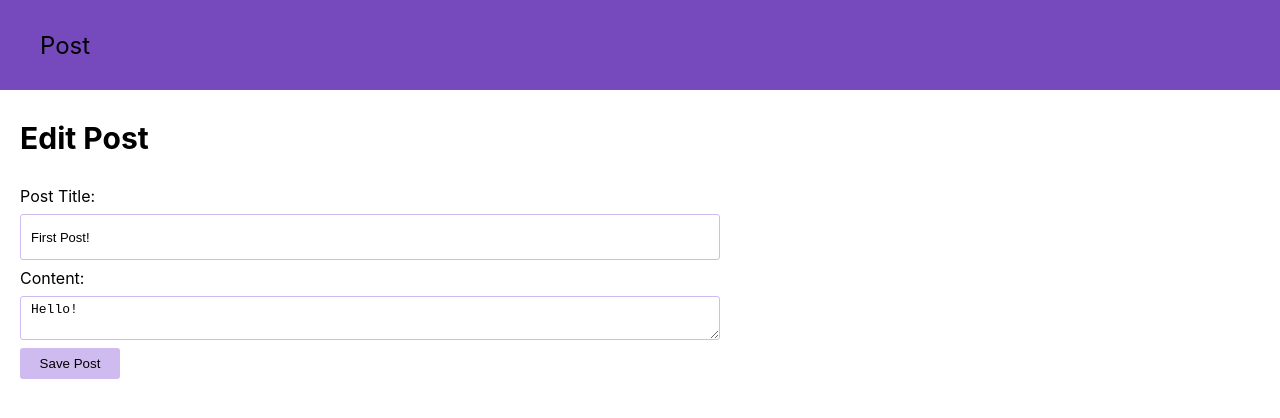
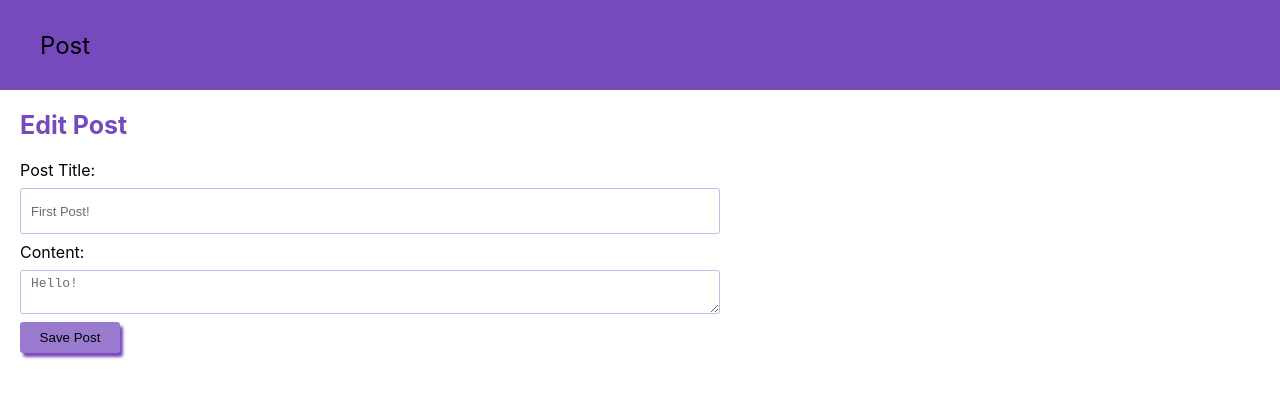
Before and after one commit to NatalyMaxi/my-redux-test, a React (Create React App) app: page /editPost/1 in a window 1280 px wide. Shown: the top 418 px of the page. Built offline with nearby package versions, Linux system fonts and the light colour scheme.

Commit message:
Edit styles

```diff
--- a/src/components/AddPostForm/AddPostForm.module.css
+++ b/src/components/AddPostForm/AddPostForm.module.css
@@ -29,7 +29,7 @@
   line-height: 16px;
   border-radius: 3px;
   color: #6b6b7a;
-  border: solid 1px #cfbbef;
+  border: solid 1px #c8b6e4;
   padding: 5px 10px;
 }
 
@@ -39,7 +39,7 @@
   line-height: 16px;
   border-radius: 3px;
   color: #6b6b7a;
-  border: solid 1px #cfbbef;
+  border: solid 1px #c8b6e4;
   padding: 5px 10px;
 }
 
@@ -50,7 +50,7 @@
   line-height: 16px;
   border-radius: 3px;
   color: #6b6b7a;
-  border: solid 1px #cfbbef;
+  border: solid 1px #c8b6e4;
   padding: 5px 10px;
 }
 
@@ -64,7 +64,8 @@
 .button {
   width: 100px;
   align-items: center;
-  background-color: #be9ff0;
+  background-color: #9a7ace;
+  box-shadow: 3px 4px 3px #764abc;
   border-radius: 3px;
   border: none;
   padding: 8px 10px;
@@ -77,6 +78,7 @@
 
 .buttonDisabled,
 .buttonDisabled:hover {
-  background-color: #cfbbef;
+  background-color: #c8b6e4;
+  box-shadow: 2px 3px 2px #9a7ace;
   cursor: default;
 }
--- a/src/components/EditPostForm/EditPostForm.jsx
+++ b/src/components/EditPostForm/EditPostForm.jsx
@@ -30,6 +30,8 @@ const EditPostForm = () => {
     }
   }
 
+  const canSave = Boolean(title) && Boolean(content)
+
   return (
     <section className={classes.editPostForm}>
       <h2 className={classes.title}>Edit Post</h2>
@@ -54,9 +56,10 @@ const EditPostForm = () => {
           onChange={onContentChanged}
         />
         <button
-          className={classes.button}
+          className={!canSave ? `${classes.button} ${classes.buttonDisabled}` : classes.button}
           type='button'
-          onClick={onSavePostClicked}>
+          onClick={onSavePostClicked}
+          disabled={!canSave}>
           Save Post
         </button>
       </form>
--- a/src/components/EditPostForm/EditPostForm.module.css
+++ b/src/components/EditPostForm/EditPostForm.module.css
@@ -4,8 +4,9 @@
 }
 
 .title {
-  font-size: 30px;
-  margin: 30px 0;
+  font-size: 25px;
+  color: #764abc;
+  margin: 20px 0;
 }
 
 .form {
@@ -16,13 +17,19 @@
   max-width: 700px;
 }
 
+.label {
+  color: #6b6b7a;
+}
+
 .input {
+  align-items: center;
   height: 34px;
   font-weight: 500;
   font-size: 13px;
   line-height: 16px;
   border-radius: 3px;
-  border: solid 1px #cfbbef;
+  color: #6b6b7a;
+  border: solid 1px #c8b6e4;
   padding: 5px 10px;
 }
 
@@ -31,7 +38,8 @@
   font-size: 13px;
   line-height: 16px;
   border-radius: 3px;
-  border: solid 1px #cfbbef;
+  color: #6b6b7a;
+  border: solid 1px #c8b6e4;
   padding: 5px 10px;
 }
 
@@ -44,12 +52,21 @@
 .button {
   width: 100px;
   align-items: center;
-  background-color: #cfbbef;
+  background-color: #9a7ace;
+  box-shadow: 3px 4px 3px #764abc;
   border-radius: 3px;
   border: none;
   padding: 8px 10px;
   cursor: pointer;
 }
+
 .button:hover {
-  background-color: #be9ff0;
+  background-color: #764abc;
 }
+
+.buttonDisabled,
+.buttonDisabled:hover {
+  background-color: #c8b6e4;
+  box-shadow: 2px 3px 2px #9a7ace;
+  cursor: default;
+}
--- a/src/components/PostsList/PostsList.module.css
+++ b/src/components/PostsList/PostsList.module.css
@@ -15,7 +15,7 @@
   display: flex;
   flex-direction: column;
   width: 100%;
-  box-shadow: 2px 2px 12px #be9ff0;
+  box-shadow: 2px 2px 8px #9a7ace;
   border-radius: 6px;
   padding: 8px;
   box-sizing: border-box;
@@ -35,7 +35,7 @@
   width: max-content;
   gap: 15px;
   border-radius: 3px;
-  box-shadow: 1px 1px 2px #be9ff0;
+  box-shadow: 2px 3px 2px #c8b6e4;
   padding: 2px 4px;
 }
 
@@ -57,7 +57,8 @@
   align-self: flex-end;
   width: max-content;
   text-decoration: none;
-  background-color: #be9ff0;
+  background-color: #9a7ace;
+  box-shadow: 2px 3px 2px #764abc;
   color: #fff;
   border-radius: 3px;
   padding: 3px 4px;
--- a/src/components/ReactionButtons/ReactionButtons.module.css
+++ b/src/components/ReactionButtons/ReactionButtons.module.css
@@ -5,7 +5,7 @@
 
 .reactionButton {
   background-color: #fff;
-  box-shadow: 2px 1px 2px #be9ff0;
+  box-shadow: 2px 1px 2px #c8b6e4;
   border: none;
   border-radius: 3px;
   cursor: pointer;
--- a/src/components/SinglePostPage/SinglePostPage.module.css
+++ b/src/components/SinglePostPage/SinglePostPage.module.css
@@ -7,7 +7,7 @@
   display: flex;
   flex-direction: column;
   width: 100%;
-  box-shadow: 2px 2px 12px #be9ff0;
+  box-shadow: 2px 2px 8px #9a7ace;
   border-radius: 6px;
   padding: 8px;
   box-sizing: border-box;
@@ -27,7 +27,7 @@
   width: max-content;
   gap: 15px;
   border-radius: 3px;
-  box-shadow: 1px 1px 2px #be9ff0;
+  box-shadow: 2px 1px 2px #c8b6e4;
   padding: 2px 4px;
 }
 
@@ -49,7 +49,8 @@
   align-self: flex-end;
   width: max-content;
   text-decoration: none;
-  background-color: #be9ff0;
+  background-color: #9a7ace;
+  box-shadow: 2px 3px 2px #764abc;
   color: #fff;
   border-radius: 3px;
   padding: 3px 4px;
--- a/src/redux/posts/postsSlice.js
+++ b/src/redux/posts/postsSlice.js
@@ -45,7 +45,14 @@ const postsSlice = createSlice({
             date: new Date().toISOString(),
             title,
             content,
-            user: userId
+            user: userId,
+            reactions: {
+              thumbsUp: 0,
+              hooray: 0,
+              heart: 0,
+              rocket: 0,
+              eyes: 0,
+            },
           }
         }
       }
```
